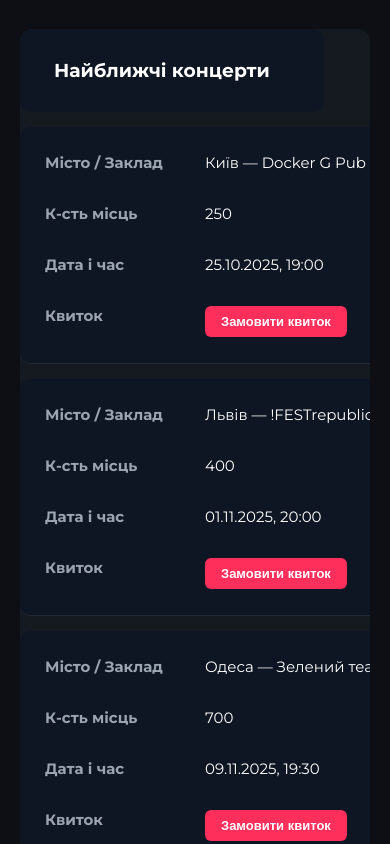
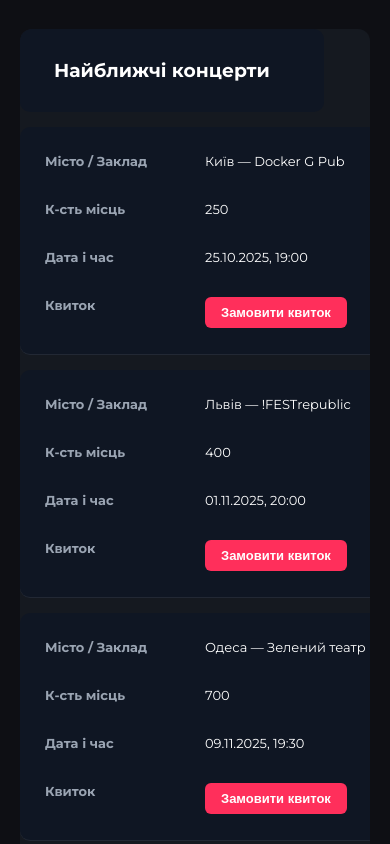
Before and after one commit to ArtemKudriavskyi/lotoplay_test, a plain HTML site: page index.html in a window 390 px wide. Shown: the part 800-1644 px from the top of the page. Drawn offline with Linux system fonts and the light colour scheme.

Commit message:
second commit

```diff
--- a/styles.css
+++ b/styles.css
@@ -234,7 +234,10 @@ body.modal-open{
     display: block;
     width: 100%;
   }
+  .concerts-table td{
+    font-size: 13px;
 
+  }
   .concerts-table tr {
     margin-bottom: 15px;
     background: #0f1623;
```
